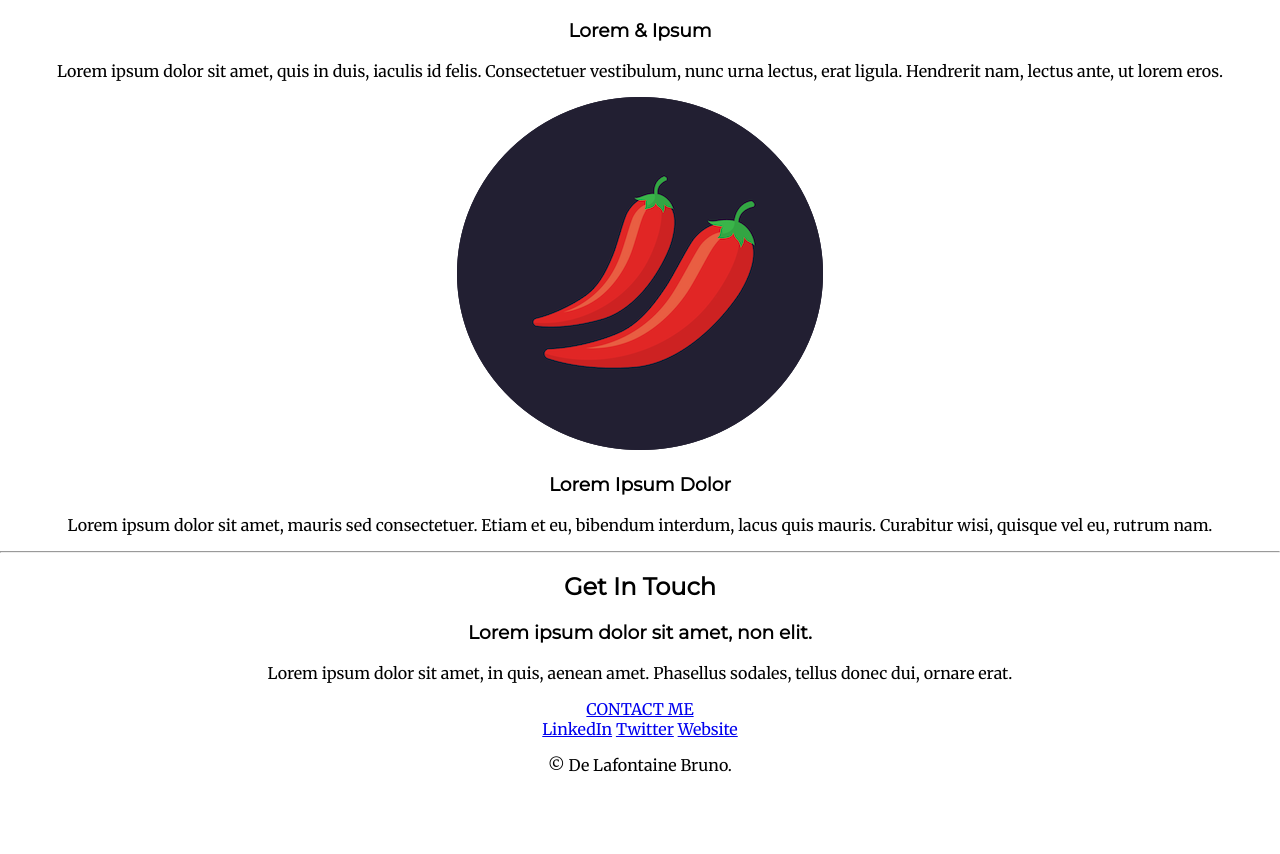
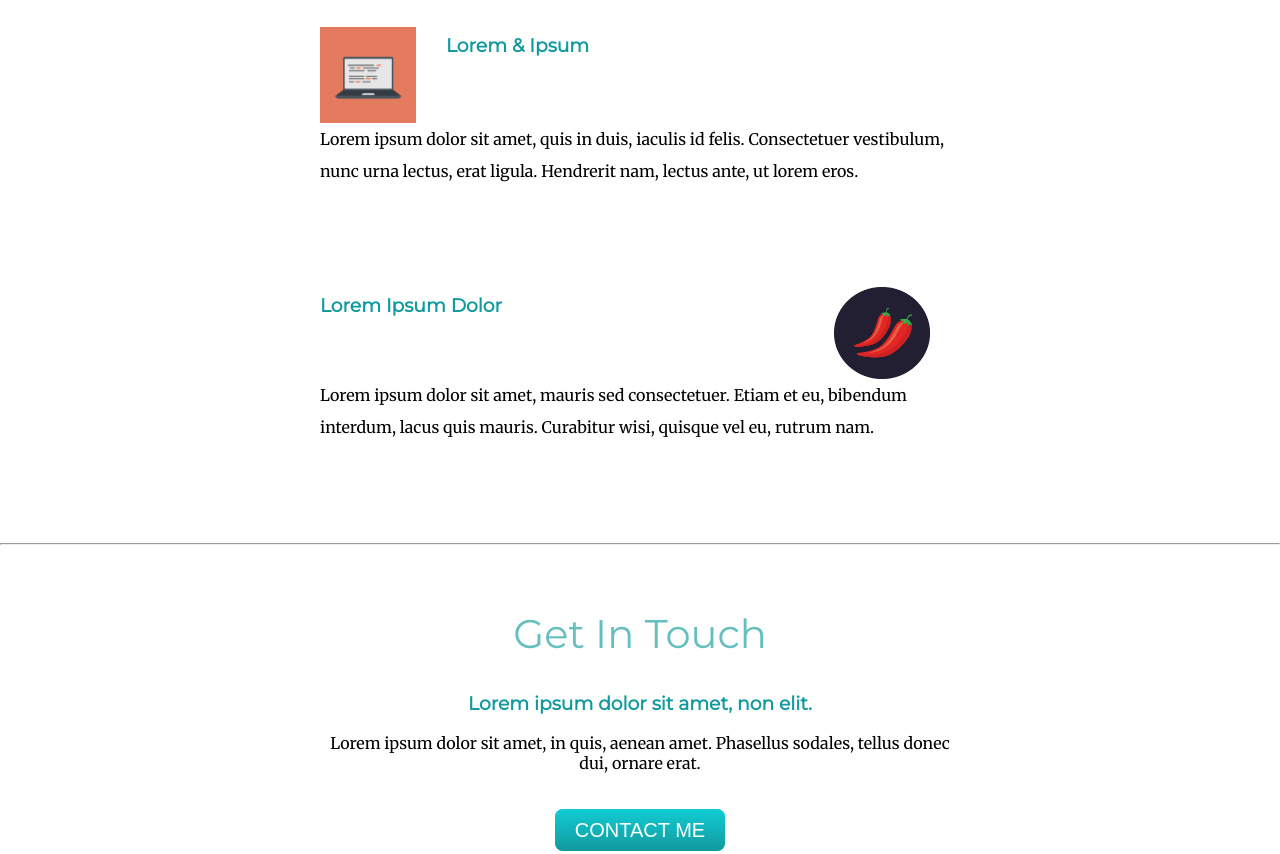
Before and after one commit to bdl126/BrunoWebSite, a plain HTML site: page index.html in a window 1280 px wide. Shown: the part 1468-2322 px from the top of the page. Before the commit the page ends 2259 px from the top, so only its background shows below. Drawn offline with Linux system fonts and the light colour scheme.

Commit message:
Complete css challange

```diff
--- a/css/styles.css
+++ b/css/styles.css
@@ -6,25 +6,42 @@ body{
   /* font-family: Georgia; */
   font-family: 'Merriweather', serif;
 }
+
 h1 {
-  margin: 0;
+  margin: 50px auto;
   font-family: 'Nanum Myeongjo', serif;
+  line-height: 2;
+  font-size: 5rem;
+  color: #66BFBF;
 }
 
 h2{
   font-family: 'Montserrat', sans-serif;
+  font-size: 2.5rem;
+  color: #66BFBF;
+  font-weight: normal;
 }
 
 h3 {
   font-family: 'Montserrat', sans-serif;
+  color: #11999E;
+}
+a {
+  color: #11999E;
 }
 
 .top-container{
-  height:100%;
   width: 100%;
-  background-color: #E5DCC3;
+  background-color: #EAF6F6;
   position: relative;
   padding-top: 40px;
+
+}
+
+.profile{
+  margin : auto;
+  width: 25%;
+  text-align: center;
 }
 
 .full-height {
@@ -36,15 +53,9 @@ h3 {
   background: yellow;
 }
 
-.middle-container{
-
-}
-
-.bottom-container{
-
-}
 .pro{
   text-decoration: underline;
+  color: #66BFBF;
 }
 
 .bottom-cloud{
@@ -55,3 +66,79 @@ h3 {
   position: relative;
   left: 200px;
 }
+
+.skill-row{
+  width: 50%;
+  margin: 100px auto 100px auto;
+  text-align: left;
+  line-height: 2;
+}
+.skill-img1 {
+  width: 15%;
+  float:left;
+  margin-right: 30px
+}
+
+.skill-img2 {
+  width: 15%;
+  float:right;
+  margin-right: 30px
+}
+.skill-text{
+  clear:left;
+  clear:right;
+}
+
+.skill-text1{
+  clear:left;
+}
+
+.bottom-container {
+  padding: 3em 2em 3em 2em;
+  background-color: #66BFBF;
+  color: #EAF6F6;
+
+}
+.footer-link {
+  padding-bottom: 4em;
+  margin: 2em;
+}
+.treadmark {
+  margin: 2em;
+}
+
+.contact-me {
+  margin : 4em auto 6em;
+  width: 50%;
+}
+
+.btn {
+  position: relative;
+  top: 30px;
+  padding-top: 3em;
+  margin: 3em;
+  background: #11cdd4;
+  background-image: -webkit-linear-gradient(top, #11cdd4,  #11999e);
+  background-image: -moz-linear-gradient(top, #11cdd4,  #11999e);
+  background-image: -ms-linear-gradient(top, #11cdd4,  #11999e);
+  background-image: -o-linear-gradient(top, #11cdd4,  #11999e);
+  background-image: linear-gradient(to bottom, #11cdd4,  #11999e);
+  -webkit-border-radius: 8;
+  -moz-border-radius: 8;
+  border-radius: 8px;
+  font-family: Arial;
+  color: #ffffff;
+  font-size: 20px;
+  padding: 10px 20px 10px 20px;
+  text-decoration: none;
+}
+
+.btn:hover {
+  background: #30e3cb;
+  background-image: -webkit-linear-gradient(top, #30e3cb, #2bc4ad);
+  background-image: -moz-linear-gradient(top, #30e3cb, #2bc4ad);
+  background-image: -ms-linear-gradient(top, #30e3cb, #2bc4ad);
+  background-image: -o-linear-gradient(top, #30e3cb, #2bc4ad);
+  background-image: linear-gradient(to bottom, #30e3cb, #2bc4ad);
+  text-decoration: none;
+}
--- a/index.html
+++ b/index.html
@@ -11,13 +11,10 @@
   </head>
 
   <body>
-    <div class="full-height2">
-      testo
-    </div>
   <div class="top-container full-height">
     <img class="top-cloud" src="images/cloud.png" alt="">
     <h1>I'm Bruno</h1>
-    <p>a <span class="pro">pro</span>grammer</p>
+    <h2>a <span class="pro">pro</span>grammer</h2>
     <img class="bottom-cloud" src="images/cloud.png" alt="">
     <img class="mountain"src="images/mountain.png" alt="">
   </div>
@@ -31,14 +28,14 @@
     <div class="skills">
       <h2>My Skills.</h2>
       <div class="skill-row">
-        <img class="" src="images/computer.png" alt="">
+        <img class="skill-img1" src="images/computer.png" alt="">
         <h3>Lorem & Ipsum</h3>
-        <p>Lorem ipsum dolor sit amet, quis in duis, iaculis id felis. Consectetuer vestibulum, nunc urna lectus, erat ligula. Hendrerit nam, lectus ante, ut lorem eros.</p>
+        <p class="skill-text1">Lorem ipsum dolor sit amet, quis in duis, iaculis id felis. Consectetuer vestibulum, nunc urna lectus, erat ligula. Hendrerit nam, lectus ante, ut lorem eros.</p>
       </div>
       <div class="skill-row">
-        <img class="" src="images/chillies.png" alt="">
+        <img class="skill-img2" src="images/chillies.png" alt="">
         <h3>Lorem Ipsum Dolor</h3>
-        <p>Lorem ipsum dolor sit amet, mauris sed consectetuer. Etiam et eu, bibendum interdum, lacus quis mauris. Curabitur wisi, quisque vel eu, rutrum nam.</p>
+        <p class="skill-text">Lorem ipsum dolor sit amet, mauris sed consectetuer. Etiam et eu, bibendum interdum, lacus quis mauris. Curabitur wisi, quisque vel eu, rutrum nam.</p>
       </div>
     </div>
     <hr>
@@ -52,10 +49,10 @@
 
 
   <div class="bottom-container">
-    <a class="footer-link" href="https://www.linkedin.com/">LinkedIn</a>
-    <a class="footer-link" href="https://twitter.com/">Twitter</a>
-    <a class="footer-link" href="https://www.appbrewery.co/">Website</a>
-    <p>© De Lafontaine Bruno.</p>
+      <a class="footer-link" href="https://www.linkedin.com/">LinkedIn</a>
+      <a class="footer-link" href="https://twitter.com/">Twitter</a>
+      <a class="footer-link" href="https://www.appbrewery.co/">Website</a>
+    <p class="treadmark">© De Lafontaine Bruno.</p>
   </div>
   </body>
 </html>
```
